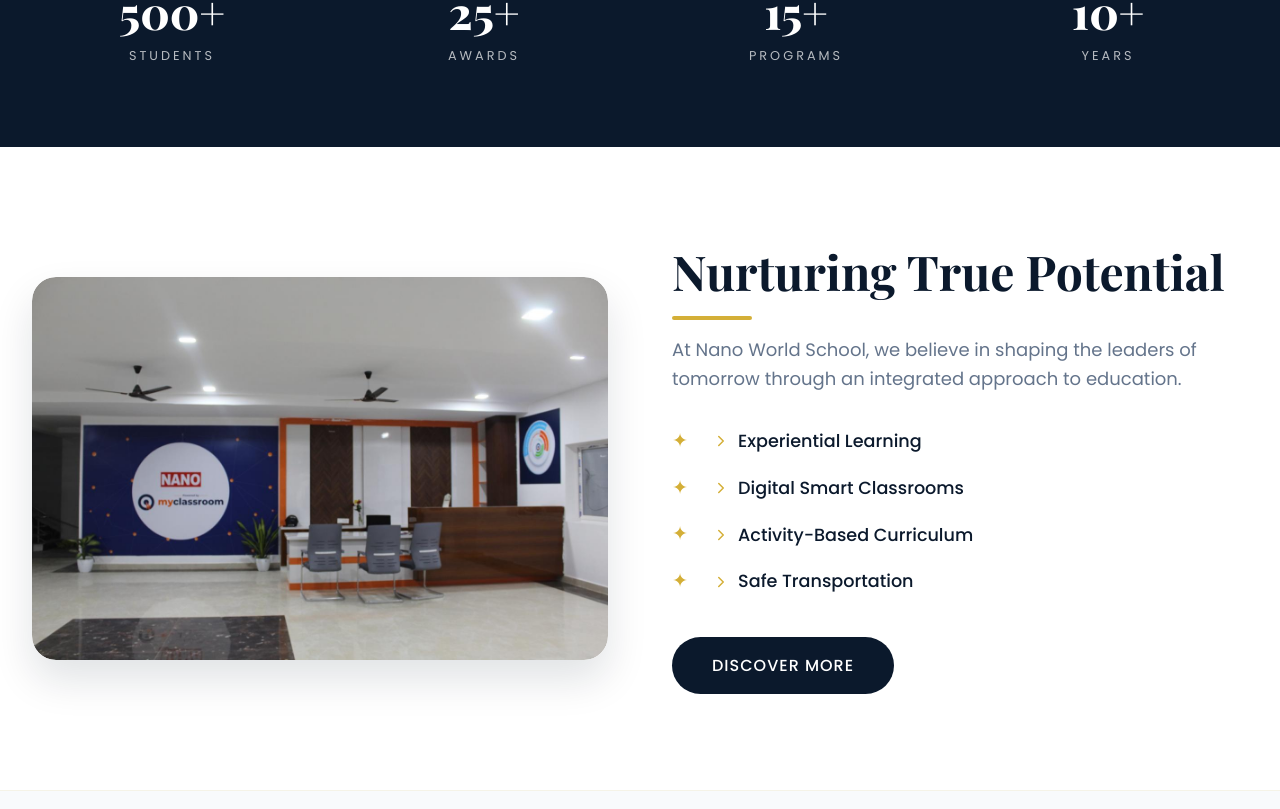
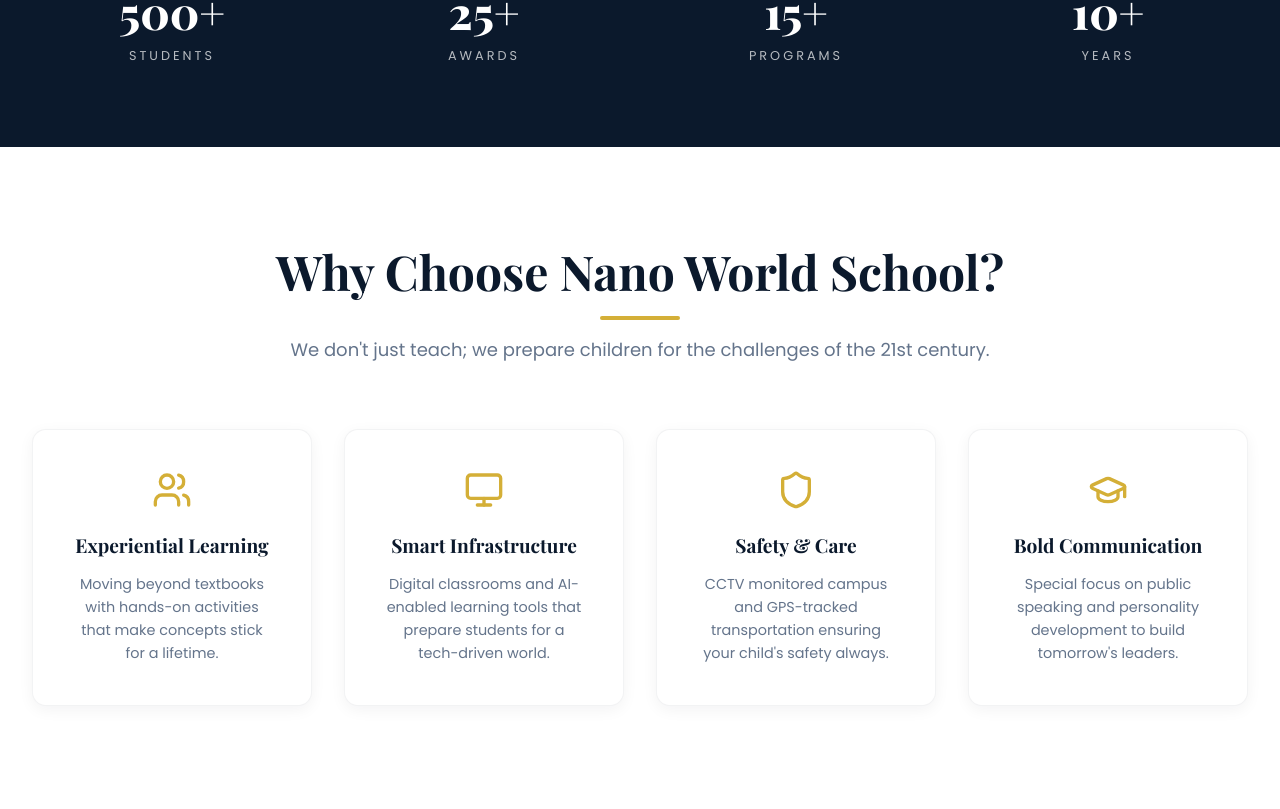
Before and after one commit to nanoworldschool-bot/NanoWorldSchool_Frontend, a React (Vite) app: page / in a window 1280 px wide. Shown: the part 951-1760 px from the top of the page. Built offline with nearby package versions, Linux system fonts and the light colour scheme; no server answers; a web font is replaced by a local one.

Commit message:
sections updates

```diff
--- a/src/pages/Home.jsx
+++ b/src/pages/Home.jsx
@@ -1,7 +1,7 @@
 import React, { useState, useEffect } from 'react';
 import { motion } from 'framer-motion';
 import { Link } from 'react-router-dom';
-import { Users, Award, BookOpen, Clock, ChevronRight, GraduationCap, Image, Info, Download, FileText } from 'lucide-react';
+import { Users, Award, BookOpen, Clock, ChevronRight, GraduationCap, Image, Info, Download, FileText, Monitor, Shield } from 'lucide-react';
 
 
 import SEO from '../components/SEO';
@@ -154,6 +154,63 @@
               </motion.div>
             ))}
           </motion.div>
+        </div>
+      </section>
+
+      {/* Why Choose Section */}
+      <section className="section" style={{ background: 'white' }}>
+        <div className="container">
+          <motion.div
+            className="text-center"
+            initial={{ opacity: 0, y: 20 }}
+            whileInView={{ opacity: 1, y: 0 }}
+            viewport={{ once: true }}
+            style={{ marginBottom: '4rem' }}
+          >
+            <h2 className="section-title">Why Choose Nano World School?</h2>
+            <p className="section-subtitle">We don't just teach; we prepare children for the challenges of the 21st century.</p>
+          </motion.div>
+
+          <div className="grid-4">
+            {[
+              {
+                title: 'Experiential Learning',
+                desc: 'Moving beyond textbooks with hands-on activities that make concepts stick for a lifetime.',
+                icon: <Users size={40} />
+              },
+              {
+                title: 'Smart Infrastructure',
+                desc: 'Digital classrooms and AI-enabled learning tools that prepare students for a tech-driven world.',
+                icon: <Monitor size={40} />
+              },
+              {
+                title: 'Safety & Care',
+                desc: 'CCTV monitored campus and GPS-tracked transportation ensuring your child\'s safety always.',
+                icon: <Shield size={40} />
+              },
+              {
+                title: 'Bold Communication',
+                desc: 'Special focus on public speaking and personality development to build tomorrow\'s leaders.',
+                icon: <GraduationCap size={40} />
+              }
+            ].map((feature, i) => (
+              <motion.div
+                key={i}
+                initial={{ opacity: 0, scale: 0.9 }}
+                whileInView={{ opacity: 1, scale: 1 }}
+                viewport={{ once: true }}
+                transition={{ delay: i * 0.1 }}
+                className="card-premium"
+                style={{ textAlign: 'center' }}
+              >
+                <div style={{ color: 'var(--color-gold)', marginBottom: '1.5rem', display: 'flex', justifyContent: 'center' }}>
+                  {feature.icon}
+                </div>
+                <h3 style={{ fontSize: '1.2rem', marginBottom: '1rem', color: 'var(--color-primary)' }}>{feature.title}</h3>
+                <p style={{ fontSize: '0.9rem', color: '#64748b' }}>{feature.desc}</p>
+              </motion.div>
+            ))}
+          </div>
         </div>
       </section>
 
@@ -323,6 +380,55 @@
 
 
 
+      {/* Campus Highlights Gallery Section */}
+      <section className="section" style={{ background: '#f8fafc' }}>
+        <div className="container">
+          <motion.div
+            className="text-center"
+            initial={{ opacity: 0, y: 20 }}
+            whileInView={{ opacity: 1, y: 0 }}
+            viewport={{ once: true }}
+            style={{ marginBottom: '4rem' }}
+          >
+            <h2 className="section-title">Campus Highlights</h2>
+            <p className="section-subtitle">Take a glimpse into our world-class educational environment.</p>
+          </motion.div>
+
+          <div className="campus-gallery-grid">
+            {[
+              { src: '/building_exterior.jpeg', title: 'Modern Architecture' },
+              { src: '/classroom.jpeg', title: 'Smart Learning' },
+              { src: '/reception.jpeg', title: 'Welcoming Space' },
+              { src: '/interior_seating.jpeg', title: 'Creative Zones' },
+              { src: '/seminar_hall.jpeg', title: 'Innovation Hub' },
+              { src: '/branding_wall.jpeg', title: 'Daily Inspiration' }
+            ].map((photo, index) => (
+              <motion.div
+                key={index}
+                className="gallery-item"
+                initial={{ opacity: 0, y: 30 }}
+                whileInView={{ opacity: 1, y: 0 }}
+                viewport={{ once: true }}
+                transition={{ delay: index * 0.1 }}
+                whileHover={{ y: -5 }}
+              >
+                <img src={photo.src} alt={photo.title} style={{ borderRadius: '16px' }} />
+                <div className="gallery-overlay">
+                  <h3 style={{ fontSize: '1.1rem', color: 'white', margin: 0 }}>{photo.title}</h3>
+                </div>
+              </motion.div>
+            ))}
+          </div>
+
+          <div style={{ textAlign: 'center', marginTop: '3rem' }}>
+            <Link to="/gallery" className="btn btn-outline" style={{ color: 'var(--color-primary)', borderColor: 'var(--color-primary)' }}>
+              View Full Gallery <ChevronRight size={18} />
+            </Link>
+          </div>
+        </div>
+      </section>
+
+
       {/* Cards Section with Floating Animation */}
       <section className="section bg-light">
         <div className="container">
--- a/src/style.css
+++ b/src/style.css
@@ -552,6 +552,21 @@
 
 .campus-gallery-grid .gallery-item:hover img { transform: scale(1.05); }
 
+.gallery-overlay {
+  position: absolute;
+  inset: 0;
+  background: linear-gradient(to top, rgba(11, 25, 44, 0.8), transparent);
+  display: flex;
+  align-items: flex-end;
+  padding: 2rem;
+  opacity: 0;
+  transition: opacity 0.3s ease;
+}
+
+.gallery-item:hover .gallery-overlay {
+  opacity: 1;
+}
+
 /* Video Section */
 .video-wrapper {
   position: relative;
@@ -1053,3 +1068,19 @@
     gap: 0.4rem;
   }
 }
+
+/* Hero Banner Image Optimization */
+.hero-banner-image {
+  max-width: 100%;
+  height: auto;
+  margin-bottom: 2rem;
+  filter: drop-shadow(0 10px 20px rgba(0,0,0,0.3));
+  display: block;
+}
+
+@media (max-width: 768px) {
+  .hero-banner-image {
+    max-width: 90%;
+    margin: 0 auto 1.5rem;
+  }
+}
```
